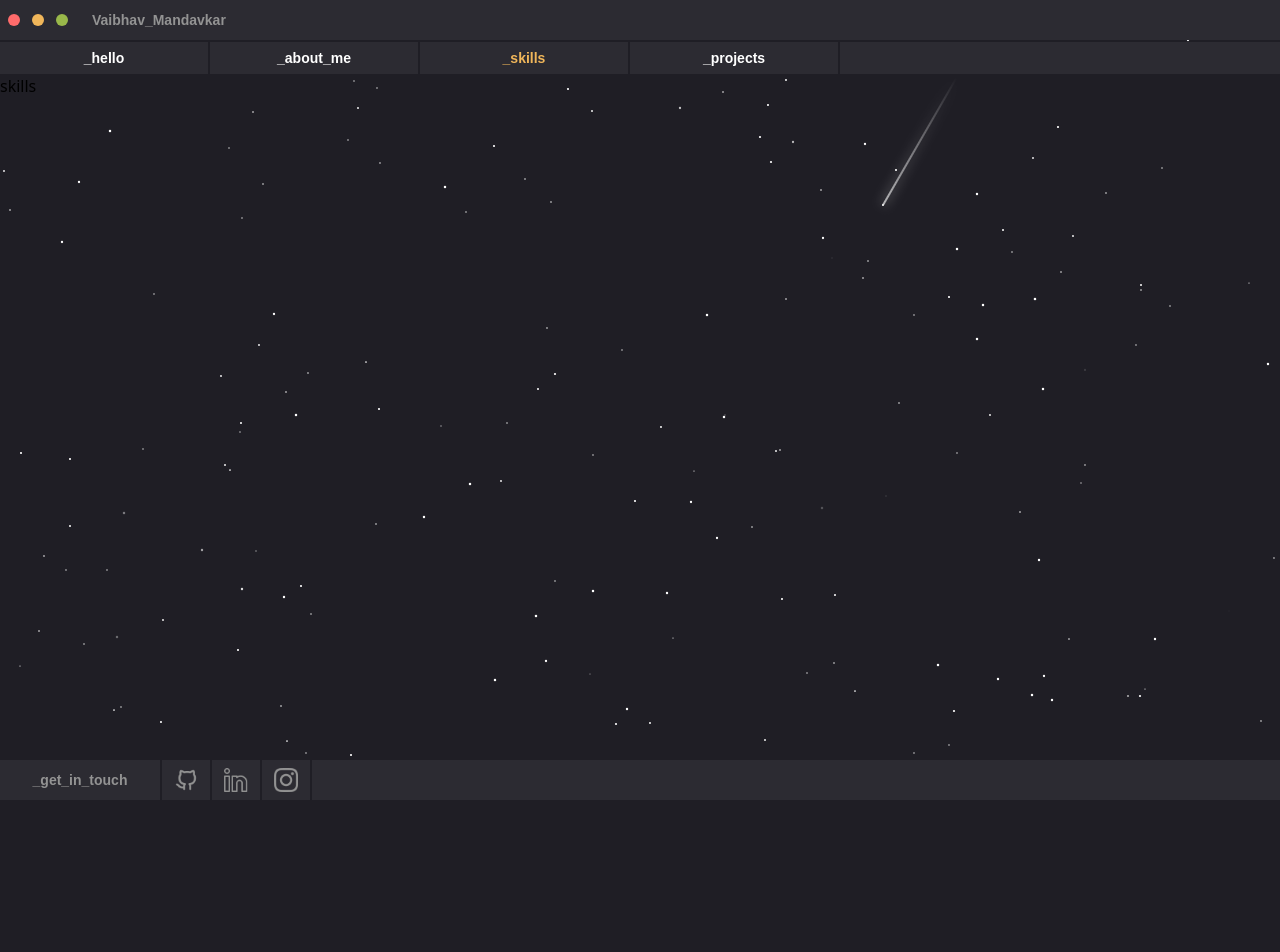
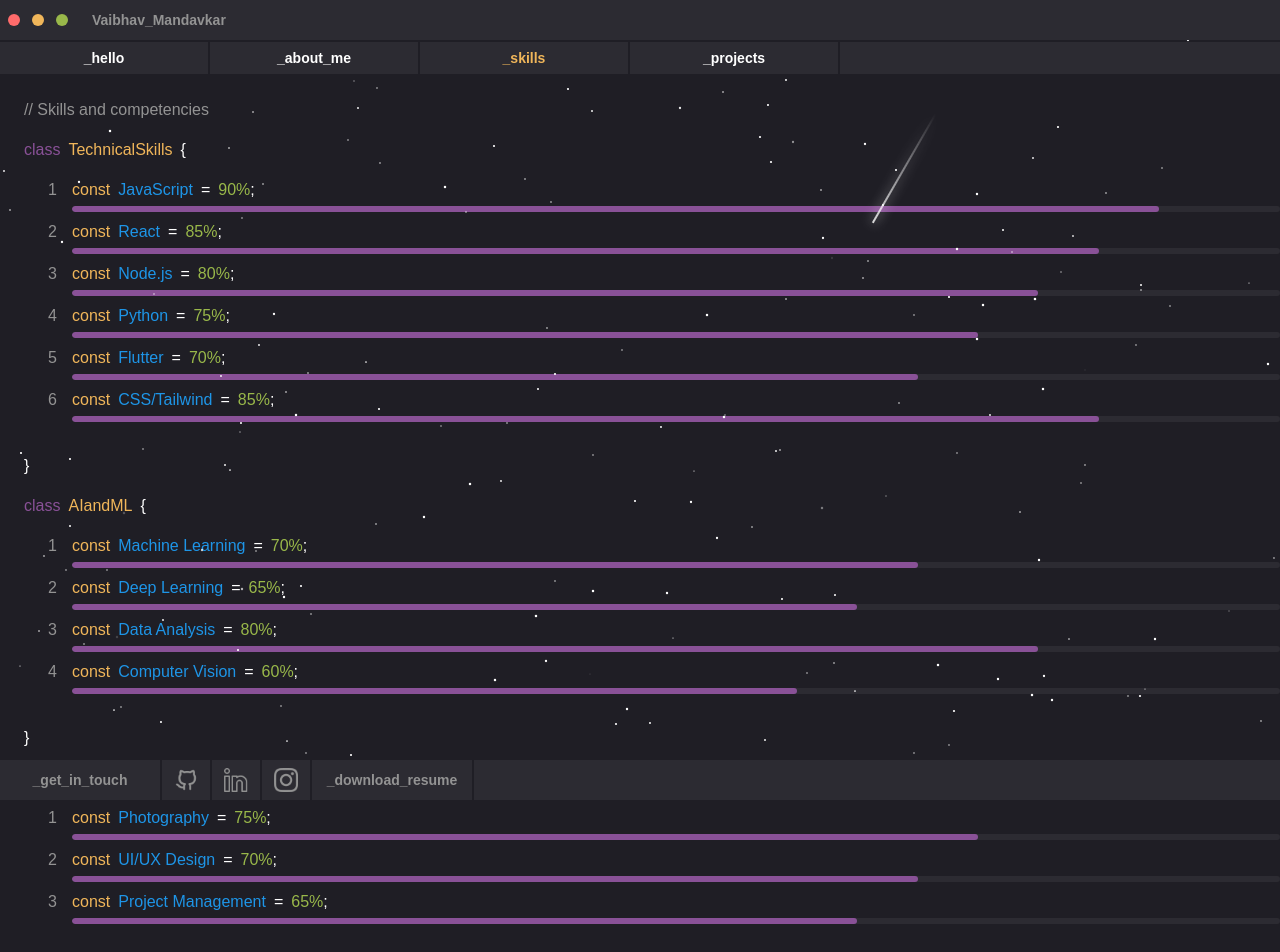
Before and after one commit to vrobbin3247/my-portfolio-site, a React (Vite) app: page /skills in a window 1280 px wide. Shown: the top 952 px of the page. Before the commit the page ends 800 px from the top, so only its background shows below. Built offline with nearby package versions, Linux system fonts and the light colour scheme; a web font is replaced by a local one.

Commit message:
added skills page template and favicon

```diff
--- a/src/Pages/Skills.jsx
+++ b/src/Pages/Skills.jsx
@@ -1,7 +1,114 @@
 import React from "react";
 
-function skills() {
-  return <div>skills</div>;
-}
+const Skills = () => {
+  // Technical skills with proficiency levels
+  const technicalSkills = [
+    { name: "JavaScript", proficiency: 90 },
+    { name: "React", proficiency: 85 },
+    { name: "Node.js", proficiency: 80 },
+    { name: "Python", proficiency: 75 },
+    { name: "Flutter", proficiency: 70 },
+    { name: "CSS/Tailwind", proficiency: 85 },
+  ];
 
-export default skills;
+  // AI/ML skills
+  const aiSkills = [
+    { name: "Machine Learning", proficiency: 70 },
+    { name: "Deep Learning", proficiency: 65 },
+    { name: "Data Analysis", proficiency: 80 },
+    { name: "Computer Vision", proficiency: 60 },
+  ];
+
+  // Other skills
+  const otherSkills = [
+    { name: "Photography", proficiency: 75 },
+    { name: "UI/UX Design", proficiency: 70 },
+    { name: "Project Management", proficiency: 65 },
+  ];
+
+  // Function to render skill with progress bar
+  const renderSkill = (skill, index, prefix) => {
+    return (
+      <div key={`${prefix}-${index}`} className="mb-2">
+        <div className="flex items-center">
+          <span className="text-custom-gray w-6">{index + 1}</span>
+          <span className="text-custom-yellow mr-2">const</span>
+          <span className="text-custom-blue">{skill.name}</span>
+          <span className="text-white mx-2">=</span>
+          <span className="text-custom-green">{skill.proficiency}%</span>
+          <span className="text-white">;</span>
+        </div>
+        {/* Progress bar */}
+        <div className="ml-6 mt-1 bg-custom_purple_washed h-1.5 w-full rounded-full overflow-hidden">
+          <div
+            className="bg-custom-purple h-full rounded-full"
+            style={{ width: `${skill.proficiency}%` }}
+          ></div>
+        </div>
+      </div>
+    );
+  };
+
+  return (
+    <div className="bg-custom-background text-white p-6 font-cascadia w-full h-full overflow-auto">
+      {/* Line numbers and code area */}
+      <div className="flex flex-col">
+        {/* Code comment header */}
+        <div className="text-custom-gray mb-4">// Skills and competencies</div>
+
+        {/* Class definition */}
+        <div className="mb-4">
+          <span className="text-custom-purple">class</span>
+          <span className="text-custom-yellow ml-2">TechnicalSkills</span>
+          <span className="text-white ml-2">&#123;</span>
+        </div>
+
+        {/* Technical skills */}
+        <div className="ml-6 mb-6">
+          {technicalSkills.map((skill, index) =>
+            renderSkill(skill, index, "tech")
+          )}
+        </div>
+
+        <div className="text-white mb-4">&#125;</div>
+
+        {/* AI/ML Class */}
+        <div className="mb-4">
+          <span className="text-custom-purple">class</span>
+          <span className="text-custom-yellow ml-2">AIandML</span>
+          <span className="text-white ml-2">&#123;</span>
+        </div>
+
+        {/* AI skills */}
+        <div className="ml-6 mb-6">
+          {aiSkills.map((skill, index) => renderSkill(skill, index, "ai"))}
+        </div>
+
+        <div className="text-white mb-4">&#125;</div>
+
+        {/* Other Skills Class */}
+        <div className="mb-4">
+          <span className="text-custom-purple">class</span>
+          <span className="text-custom-yellow ml-2">OtherSkills</span>
+          <span className="text-white ml-2">&#123;</span>
+        </div>
+
+        {/* Other skills */}
+        <div className="ml-6 mb-6">
+          {otherSkills.map((skill, index) =>
+            renderSkill(skill, index, "other")
+          )}
+        </div>
+
+        <div className="text-white mb-4">&#125;</div>
+
+        {/* Export statement */}
+        <div className="mt-6 text-custom-gray">
+          // Always learning and expanding my skillset
+        </div>
+      </div>
+    </div>
+  );
+};
+
+export default Skills;
--- a/src/components/Footer.jsx
+++ b/src/components/Footer.jsx
@@ -37,6 +37,13 @@
         </div>
       ))}
 
+      {/* Resume download */}
+      <div className="h-10 flex items-center justify-center w-40 font-cascadia text-sm font-bold text-custom-gray hover:text-white bg-custom_purple_washed">
+        <a href="/vaibhav resume.pdf" download="Vaibhav_Mandavkar_Resume.pdf" className="w-full h-full flex items-center justify-center">
+          _download_resume
+        </a>
+      </div>
+
       {/* Responsive spacer */}
       <div className="h-10 bg-custom_purple_washed flex-grow"></div>
     </footer>
```
Also changed, not shown: src/Pages/About_me.jsx (+88 -0 lines), 2 other files (tests, documents, lock files or other folders).
